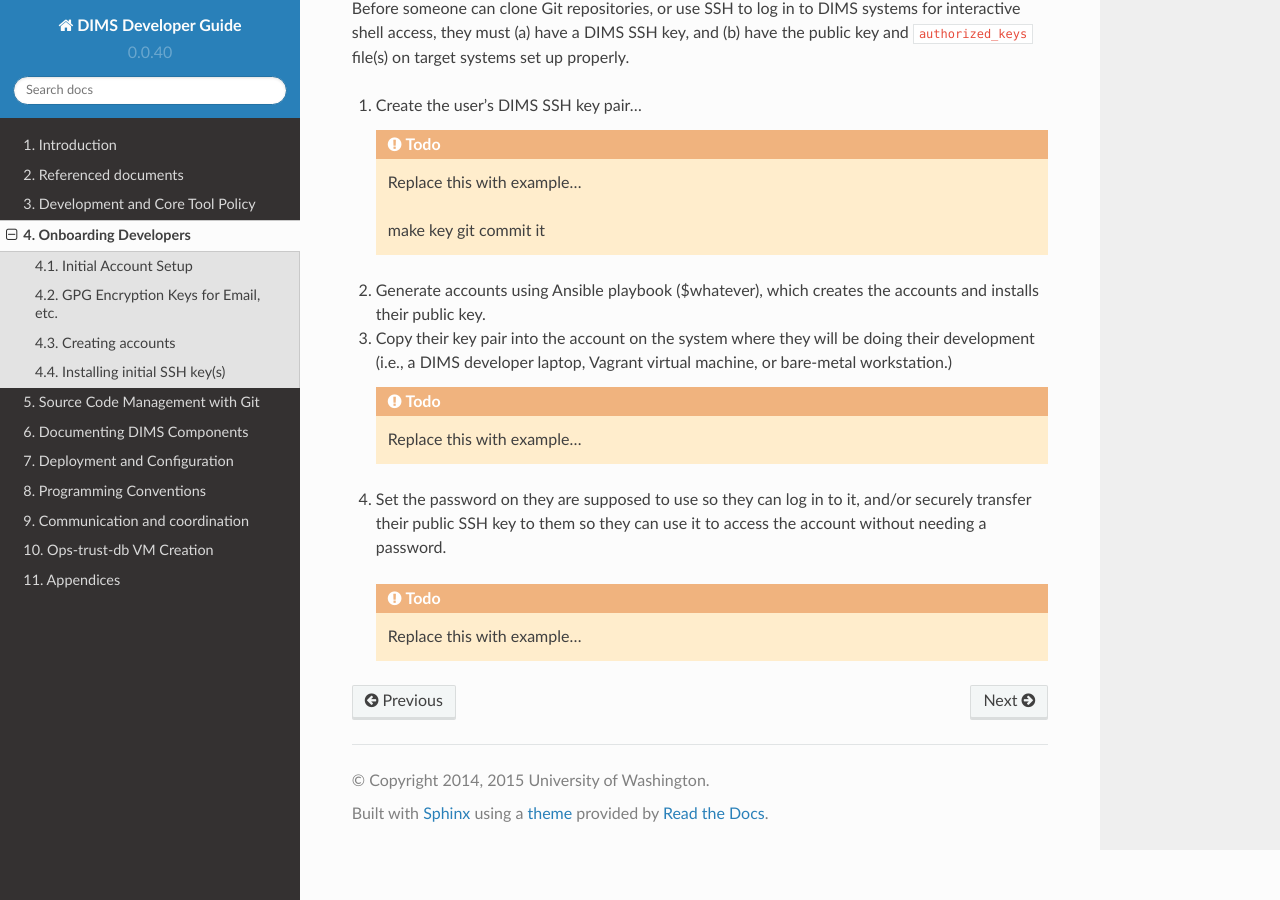
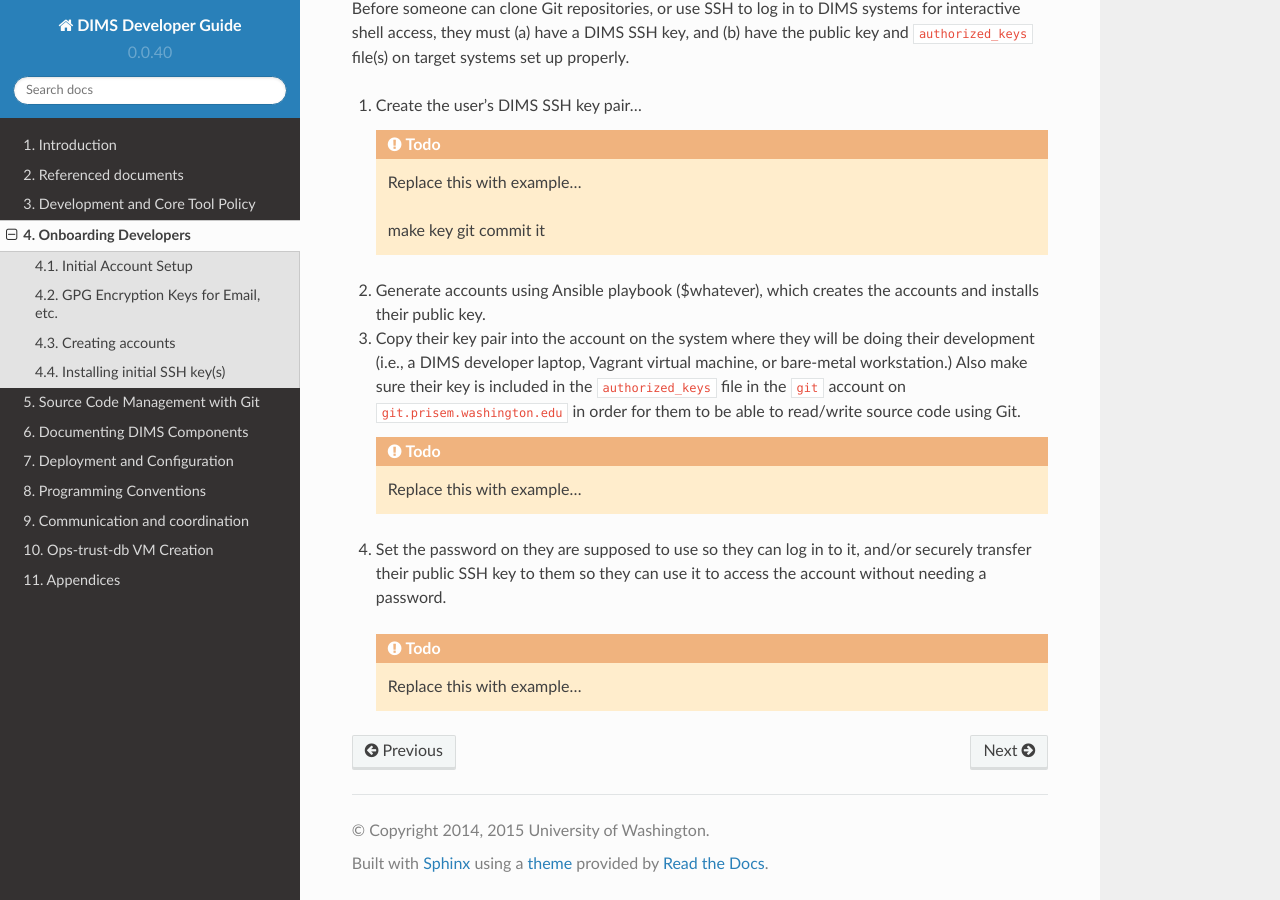
Before and after one commit to uw-dims/dims-devguide, a Sphinx documentation site: the page built from docs/source/onboarding.rst, in a window 1280 px wide and 900 px high, scrolled down 1955 px. Built offline with Sphinx 7.4.7 and the Read the Docs theme 2.0.0, drawn with Linux system fonts in a browser that asks for light colours; pages that are not in the unit, such as notebooks, are missing from menus.

Commit message:
Add mention of SSH keys for Git repo access

```diff
--- a/docs/source/onboarding.rst
+++ b/docs/source/onboarding.rst
@@ -136,7 +136,10 @@ systems set up properly.
 
 #. Copy their key pair into the account on the system where they will be
    doing their development (i.e., a DIMS developer laptop, Vagrant virtual
-   machine, or bare-metal workstation.)
+   machine, or bare-metal workstation.) Also make sure their key is
+   included in the ``authorized_keys`` file in the ``git`` account on
+   ``git.prisem.washington.edu`` in order for them to be able to read/write
+   source code using Git.
 
    .. todo::
 
```
